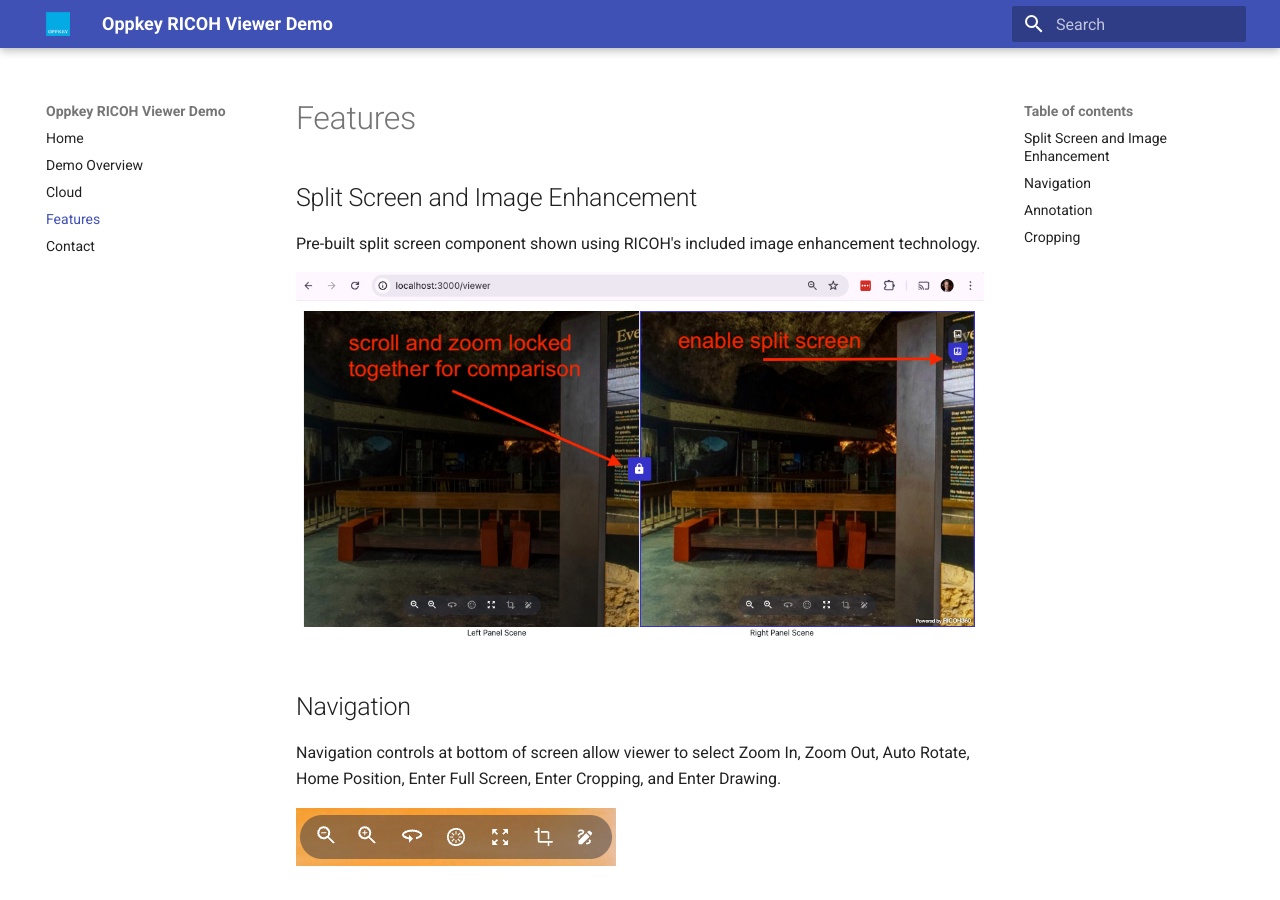
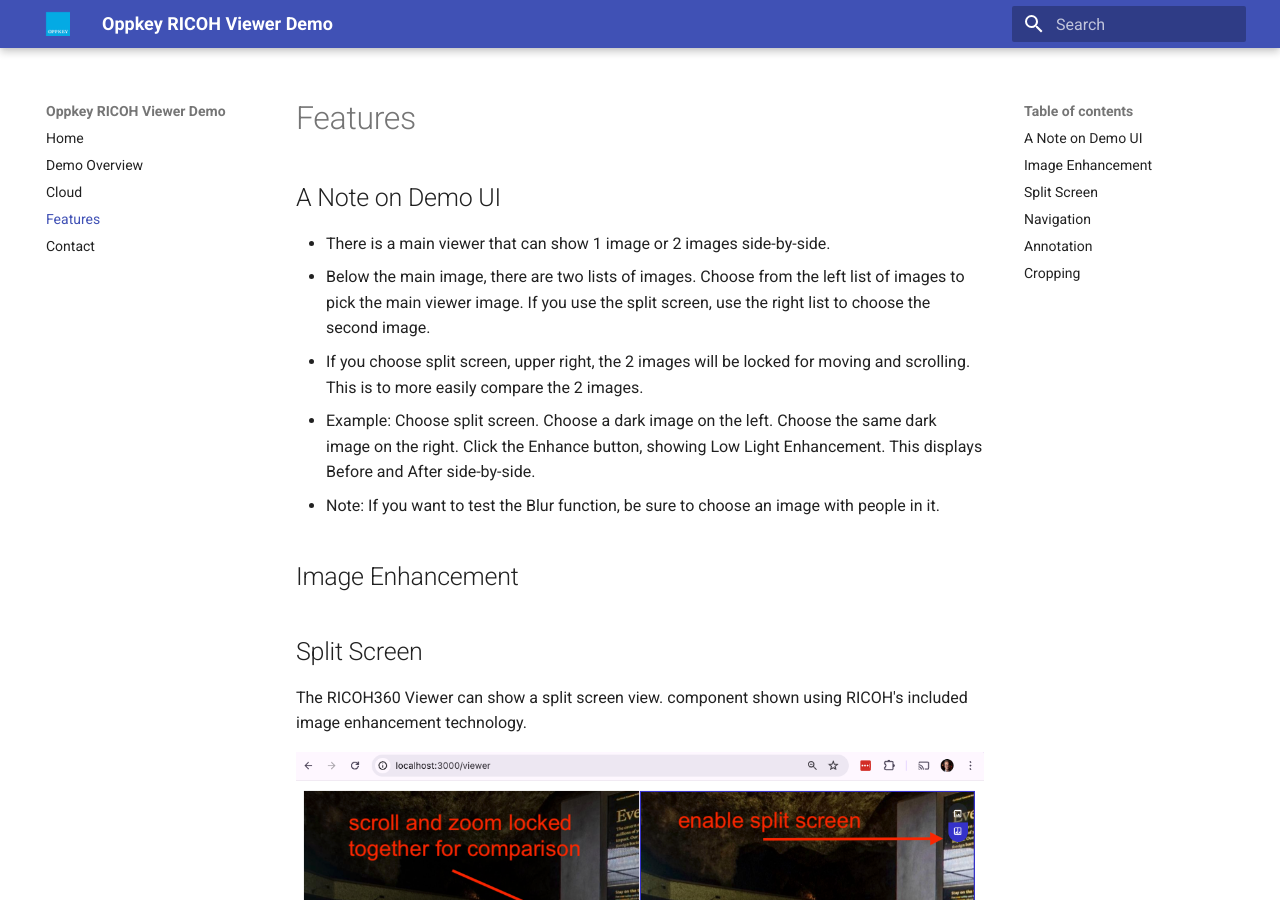
Before and after one commit to theta360developers/ricoh-viewer, an MkDocs documentation site: the page built from docs/features.md, in a window 1280 px wide and 900 px high. Built offline with MkDocs 1.6.1 and Material for MkDocs 9.7.7, drawn with Linux system fonts in a browser that asks for light colours.

Commit message:
added Note on Demo UI

```diff
--- a/docs/features.md
+++ b/docs/features.md
@@ -1,9 +1,18 @@
 # Features
 
-## Split Screen and Image Enhancement
+## A Note on Demo UI
 
-Pre-built split screen component shown using RICOH's included
-image enhancement technology.
+* There is a main viewer that can show 1 image or 2 images side-by-side.
+* Below the main image, there are two lists of images. Choose from the left list of images to pick the main viewer image. If you use the split screen, use the right list to choose the second image.
+* If you choose split screen, upper right, the 2 images will be locked for moving and scrolling. This is to more easily compare the 2 images.
+  * Example: Choose split screen. Choose a dark image on the left. Choose the same dark image on the right. Click the Enhance button, showing Low Light Enhancement. This displays Before and After side-by-side.
+  * Note: If you want to test the Blur function, be sure to choose an image with people in it.
+
+## Image Enhancement
+
+## Split Screen
+
+The RICOH360 Viewer can show a split screen view. component shown using RICOH's included image enhancement technology.
 
 ![split screen](images/features/split_screen2.png)
 
```
Also changed, not shown: docs/contact.md (+1 -1 lines), README.md (line endings or trailing spaces).
